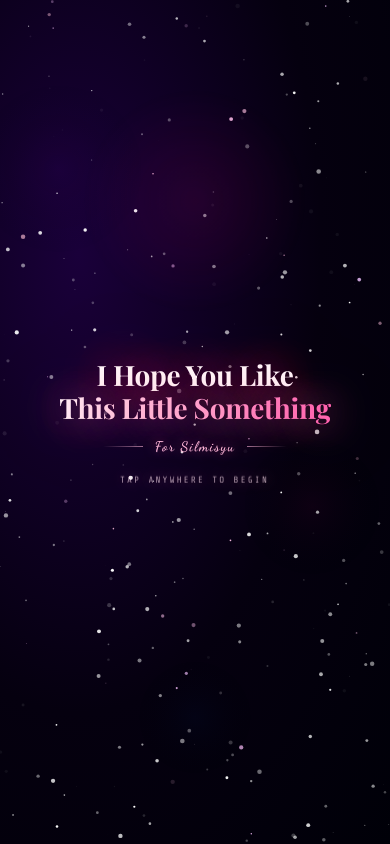
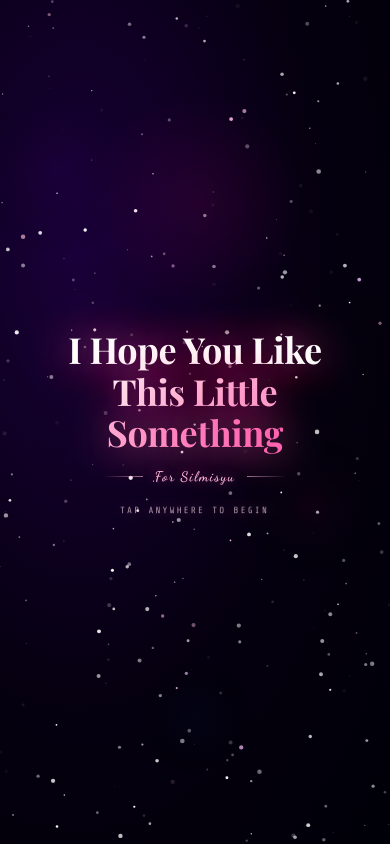
Before and after one commit to malikimayzar/happyy-birthdayy-parikk, a Next.js app: page / in a window 390 px wide. Built offline with nearby package versions, Linux system fonts and the light colour scheme.

Commit message:
fix: increase splash title font size on mobile

```diff
--- a/components/SplashScene.js
+++ b/components/SplashScene.js
@@ -151,7 +151,7 @@ export default function SplashScene({ onEnter }) {
           }}>
             <h1 style={{
               fontFamily: "'Playfair Display', serif",
-              fontSize: 'clamp(28px, 6.5vw, 72px)',
+              fontSize: 'clamp(36px, 7.5vw, 72px)',
               lineHeight: 1.15,
               textAlign: 'center',
               color: '#ffffff',
```
